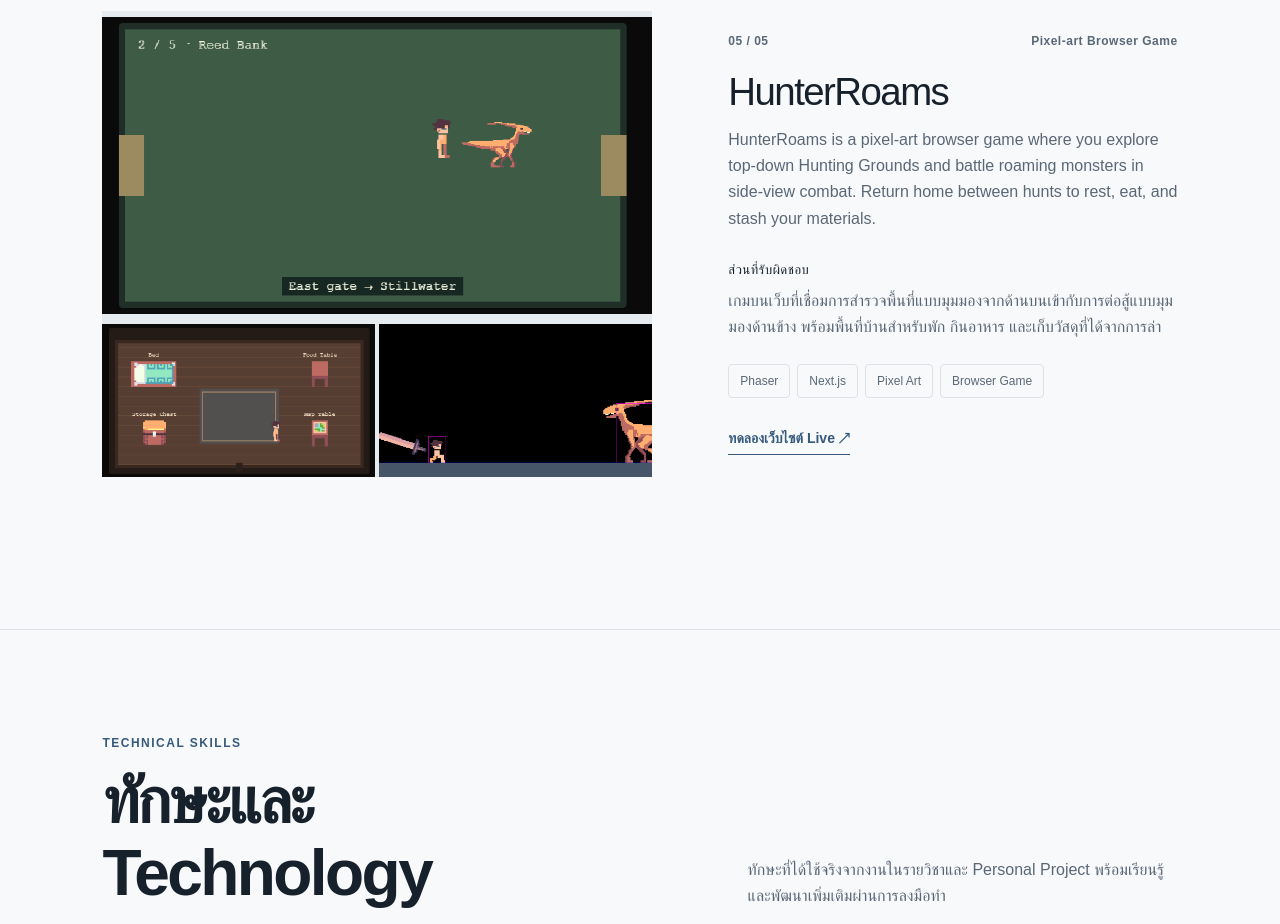
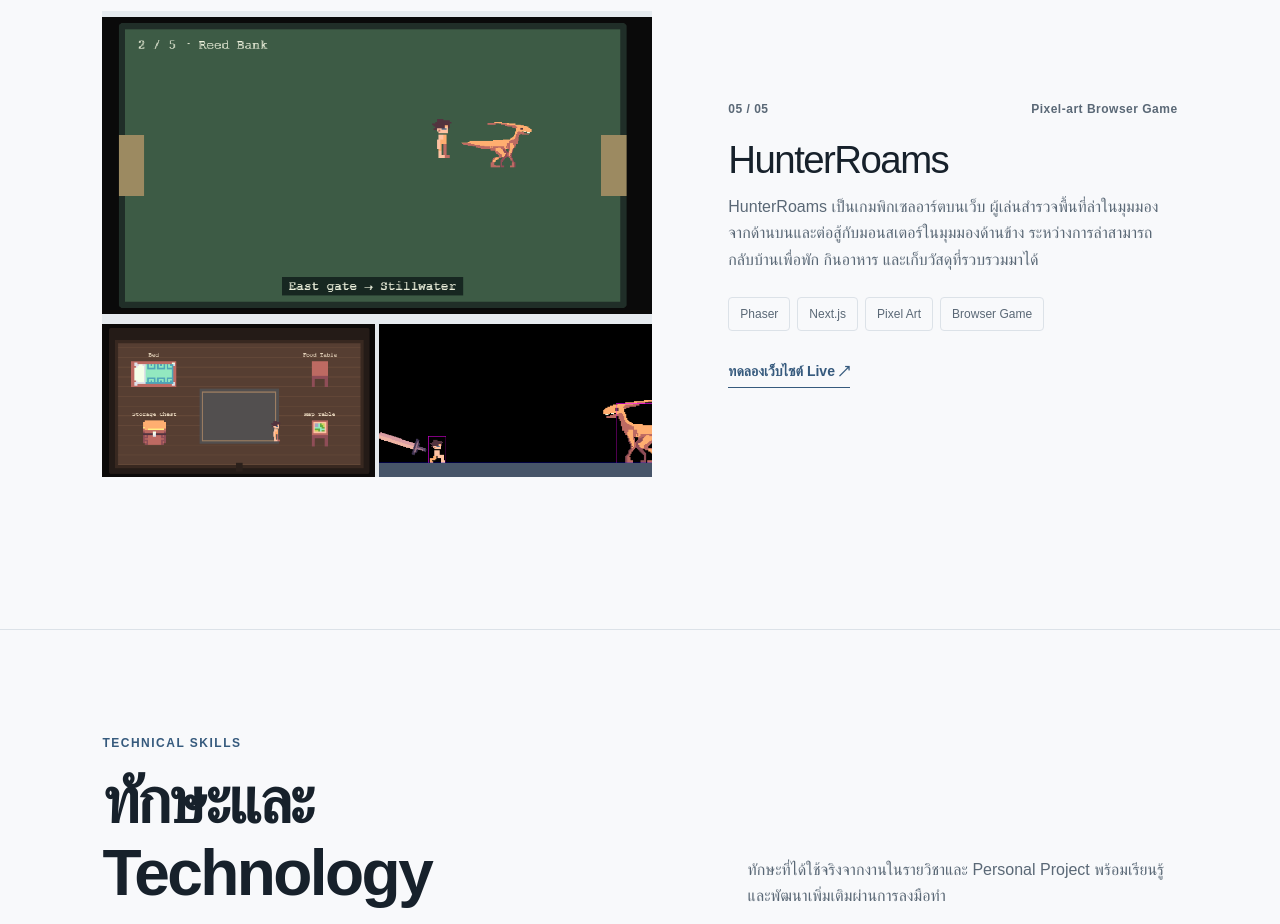
Before and after one commit to Lostinyss/kittikorn-portfolio, a Next.js app: page / in a window 1280 px wide. Shown: the part 4960-5884 px from the top of the page. Built offline with nearby package versions, Linux system fonts and the light colour scheme.

Commit message:
Translate HunterRoams description and simplify details

```diff
--- a/app/page.tsx
+++ b/app/page.tsx
@@ -59,8 +59,7 @@ const projects = [
     number: "05",
     title: "HunterRoams",
     type: "Pixel-art Browser Game",
-    summary: "HunterRoams is a pixel-art browser game where you explore top-down Hunting Grounds and battle roaming monsters in side-view combat. Return home between hunts to rest, eat, and stash your materials.",
-    contribution: "เกมบนเว็บที่เชื่อมการสำรวจพื้นที่แบบมุมมองจากด้านบนเข้ากับการต่อสู้แบบมุมมองด้านข้าง พร้อมพื้นที่บ้านสำหรับพัก กินอาหาร และเก็บวัสดุที่ได้จากการล่า",
+    summary: "HunterRoams เป็นเกมพิกเซลอาร์ตบนเว็บ ผู้เล่นสำรวจพื้นที่ล่าในมุมมองจากด้านบนและต่อสู้กับมอนสเตอร์ในมุมมองด้านข้าง ระหว่างการล่าสามารถกลับบ้านเพื่อพัก กินอาหาร และเก็บวัสดุที่รวบรวมมาได้",
     stack: ["Phaser", "Next.js", "Pixel Art", "Browser Game"],
     image: "/projects/hunterroams-hunting-ground.png",
     images: ["/projects/hunterroams-home.png", "/projects/hunterroams-combat.png"],
@@ -134,7 +133,7 @@ export default function Home() {
               </div>
               <div className="project-info">
                 <div className="project-meta"><span className="project-number">{project.number} / {String(projects.length - 1).padStart(2, "0")}</span><span className="project-type">{project.type}</span></div>
-                <h3>{project.title}</h3><p>{project.summary}</p><h4>ส่วนที่รับผิดชอบ</h4><p>{project.contribution}</p>
+                <h3>{project.title}</h3><p>{project.summary}</p>{project.contribution && <><h4>ส่วนที่รับผิดชอบ</h4><p>{project.contribution}</p></>}
                 <div className="tags">{project.stack.map((tag) => <span key={tag}>{tag}</span>)}</div>
                 <div className="project-actions">{project.github && <a className="project-link" href={project.github} target="_blank" rel="noreferrer">ดู Source Code บน GitHub <Arrow /></a>}{project.live && <a className="project-link" href={project.live} target="_blank" rel="noreferrer">ทดลองเว็บไซต์ Live <Arrow /></a>}{!project.github && !project.live && <span className="project-note">ผลงานนี้ไม่มี Public Repository</span>}</div>
               </div>
```
